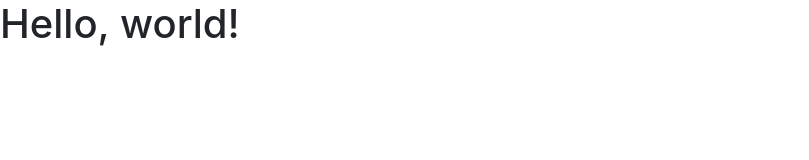
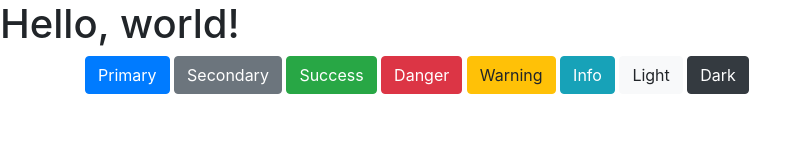
Before and after one commit to elizcae/bootstrap-session, a plain HTML site: page index.html in a window 1280 px wide. Shown: the whole page, without its empty margins (0-809 px from the left). Drawn offline with nearby package versions, Linux system fonts and the light colour scheme.

Commit message:
Update index.html

```diff
--- a/index.html
+++ b/index.html
@@ -8,6 +8,16 @@
   </head>
   <body>
     <h1>Hello, world!</h1>
+<div class="container">
+  <button type="button" class="btn btn-primary">Primary</button>
+<button type="button" class="btn btn-secondary">Secondary</button>
+<button type="button" class="btn btn-success">Success</button>
+<button type="button" class="btn btn-danger">Danger</button>
+<button type="button" class="btn btn-warning">Warning</button>
+<button type="button" class="btn btn-info">Info</button>
+<button type="button" class="btn btn-light">Light</button>
+<button type="button" class="btn btn-dark">Dark</button>
+</div>
 
     <script src="https://code.jquery.com/jquery-3.3.1.slim.min.js" integrity="sha384-q8i/X+965DzO0rT7abK41JStQIAqVgRVzpbzo5smXKp4YfRvH+8abtTE1Pi6jizo" crossorigin="anonymous"></script>
     <script src="https://cdnjs.cloudflare.com/ajax/libs/popper.js/1.14.7/umd/popper.min.js" integrity="sha384-UO2eT0CpHqdSJQ6hJty5KVphtPhzWj9WO1clHTMGa3JDZwrnQq4sF86dIHNDz0W1" crossorigin="anonymous"></script>
```
